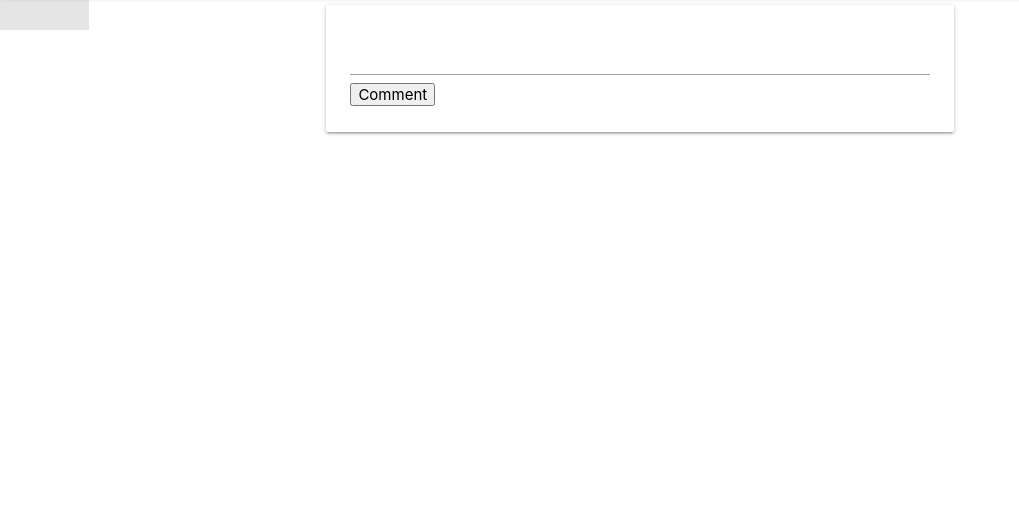
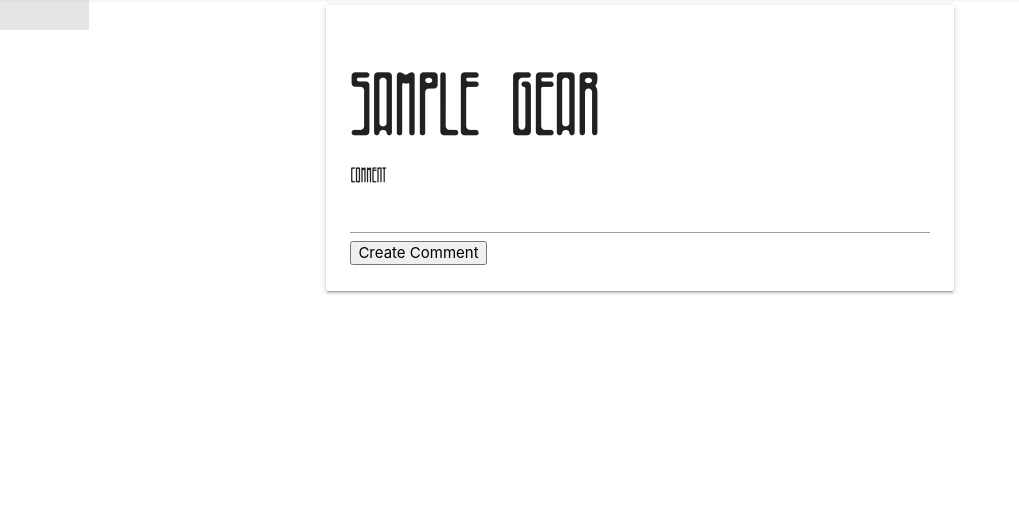
Before and after one commit to mh610creative/LemonGiga, a Django app: page /create_comment/1 in a window 1280 px wide. Shown: the part 67-574 px from the top of the page, without its empty margins (0-1019 px from the left). Run offline with Django 3.2, Linux system fonts and the light colour scheme; a user stored in the database is signed in; tables that the repository leaves empty hold one stand-in row (values such as "Sample post").

Commit message:
edit comment feature up

```diff
--- a/main_app/templates/forms/comment_form.html
+++ b/main_app/templates/forms/comment_form.html
@@ -4,12 +4,12 @@
 <div class="container">
     <div class="card">
         <div class="card-content">
+        <h1>{{review.name}}</h1>
             <form action="" method="POST">
                 {% csrf_token %}
-                {{comment.person}}
-                {{comment.gear}}
+                {{form.comment.label}}
                 {{form.comment}}
-                <input type="submit" name="Submit" value="Comment">
+                <input type="submit" name="Submit" value="{{button}} Comment">
                 </form>
         </div>
     </div>
--- a/main_app/templates/reviews/detail.html
+++ b/main_app/templates/reviews/detail.html
@@ -3,7 +3,6 @@
 {% block content %}
 
 <li><a href="{% url 'create_comment' review_id=review.id%}">Comment</a></li>
-
 <h1>{{review.name}}</h1>
 <div class="card">
     <div class="card-content">
@@ -19,8 +18,10 @@
     <div class="card-content">
     <h1> Comments </h1>
     {% for comment in review.comment_set.all %}
-
     <p> {{comment.person}} {{comment.comment}}</p>
+    {% if request.user.person == comment.person%}
+    <p><a href="{% url 'edit_comment' comment_id=comment.id%}">Edit</a><p>
+    {% endif %}
     {% endfor %}
     </div>
 </div>
--- a/main_app/urls.py
+++ b/main_app/urls.py
@@ -15,5 +15,7 @@ urlpatterns = [
 
     path('create_comment/<int:review_id>', views.create_comment, name='create_comment'),
 
+    path('create_comment/<int:comment_id>/edit', views.edit_comment, name='edit_comment'),
+
     path('accounts/register/', views.register, name='register'),
 ]
--- a/main_app/views.py
+++ b/main_app/views.py
@@ -56,7 +56,26 @@ def create_comment(request, review_id):
             print(form.errors)
     context = {
         'review': review,
-        'form': form
+        'form': form,
+        'button': 'Create'
+    }
+    return render(request, 'forms/comment_form.html', context)
+
+@login_required
+def edit_comment(request, comment_id):
+    comment = Comment.objects.get(id=comment_id)
+    form = CommentForm(instance=comment)
+    if request.method == 'POST':
+        form = CommentForm(request.POST, instance=comment)
+        if form.is_valid():
+            comment = form.save()
+            return redirect('detail', review_id=comment.gear.id)
+        else:
+            print(form.errors)
+    context = {
+        'review': comment.gear,
+        'form': form,
+        'button': 'Edit'
     }
     return render(request, 'forms/comment_form.html', context)
 
```
